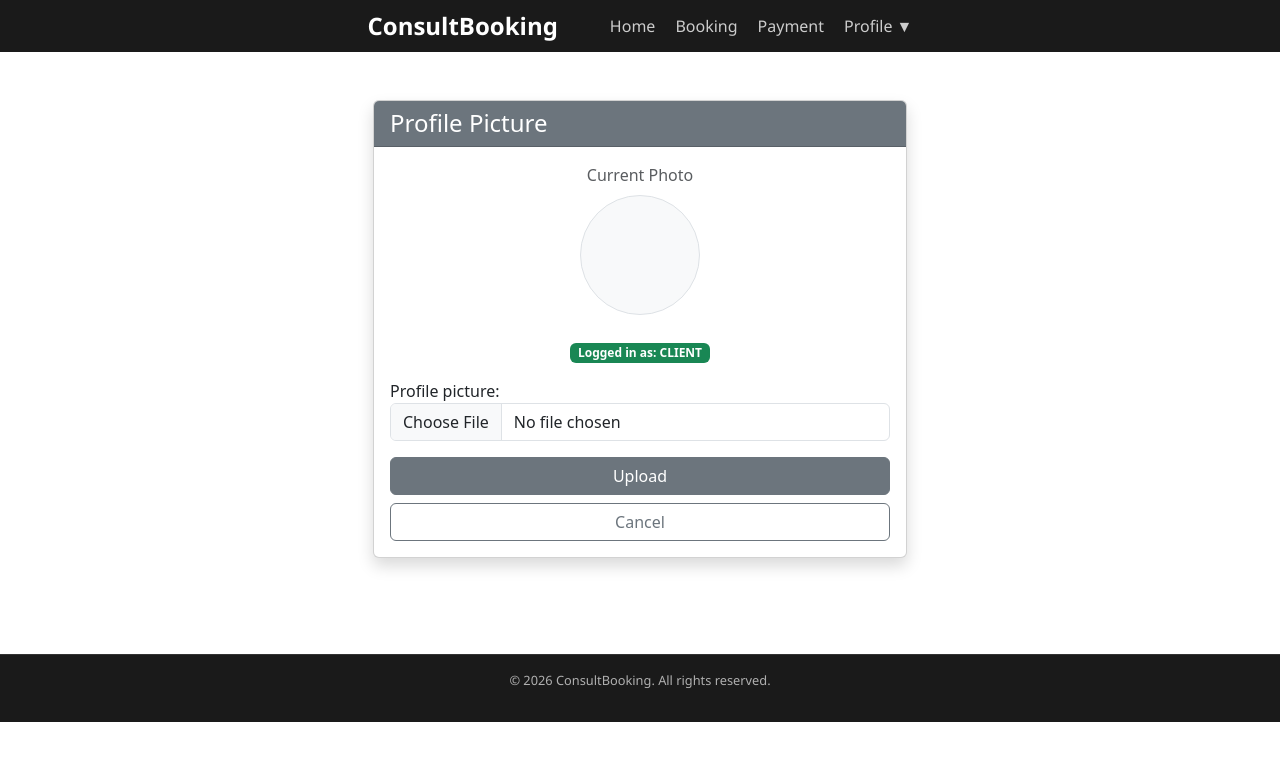
After one commit to Foreman-b/Consultant_Web_App, a Django app: page /update-profile/ in a window 1280 px wide. The commit adds this page. Shown: the top 761 px of the page. Run offline with Django 5.2, Linux system fonts and the light colour scheme; the visitor is signed in with stand-in values (Sample User, id 1); parts of the project's set-up code (start-up, migrations or seed data) failed here and were passed over.

Commit message:
Add update-profile to allow user to update their profile picture

```diff
--- a/app/forms.py
+++ b/app/forms.py
@@ -90,10 +90,11 @@ class UserUpdateForm(forms.ModelForm):
             self.fields[field].widget.attrs.update({'class': 'form-control'})
 
 
-class ProfilePictureForm(forms.ModelForm):
+
+class ProfileUpdateForm(forms.ModelForm):
     class Meta:
         model = CustomUser
         fields = ['profile_picture']
         widgets = {
-            'profile_picture': forms.FileInput(attrs={'class': 'form-control'})
+            'profile_picture': forms.FileInput(attrs={'class': 'form-control'}),
         }
--- /dev/null
+++ b/app/templates/app/update_profile.html
@@ -0,0 +1,80 @@
+{% extends 'app/base_nav_bar.html' %}
+{% load static %}
+
+{% block title %} Profile Picture {% endblock %}
+
+{% block extra_head %}
+<link rel="stylesheet" href="{% static 'css/styles.css' %}">
+    <link href="https://cdn.jsdelivr.net/npm/bootstrap@5.3.8/dist/css/bootstrap.min.css" rel="stylesheet" integrity="sha384-sRIl4kxILFvY47J16cr9ZwB07vP4J8+LH7qKQnuqkuIAvNWLzeN8tE5YBujZqJLB" crossorigin="anonymous">
+    <script src="https://cdn.jsdelivr.net/npm/bootstrap@5.3.8/dist/js/bootstrap.min.js" integrity="sha384-G/EV+4j2dNv+tEPo3++6LCgdCROaejBqfUeNjuKAiuXbjrxilcCdDz6ZAVfHWe1Y" crossorigin="anonymous"></script>
+{% endblock %}
+
+{% block content %}
+<div class="container mt-5">
+    <div class="row justify-content-center">
+        <div class="col-md-6">
+            <div class="card shadow">
+                <div class="card-header bg-secondary text-white">
+                    <h4 class="mb-0">Profile Picture</h4>
+                </div>
+                <div class="card-body">
+                    <form method="POST" enctype="multipart/form-data">
+                        {% csrf_token %}
+
+                        <div class="text-center mb-4">
+                            <label class="d-block mb-2 text-muted">Current Photo</label>
+                            {% if user.profile_picture %}
+                                <img id="image-preview" src="{{ user.profile_picture.url }}"
+                                     class="rounded-circle border"
+                                     style="width: 120px; height: 120px; object-fit: cover;">
+                            {% else %}
+                                <div id="image-placeholder" class="rounded-circle bg-light d-inline-flex align-items-center justify-content-center border"
+                                     style="width: 120px; height: 120px;">
+                                    <i class="bi bi-person-fill text-secondary" style="font-size: 3rem;"></i>
+                                </div>
+                                <img id="image-preview" src="#" class="rounded-circle border d-none"
+                                     style="width: 120px; height: 120px; object-fit: cover;">
+                            {% endif %}
+                        </div>
+
+                        <div class="mb-3 text-center">
+                            <span class="badge {% if user.role == 'CONSULTANT' %}bg-info{% else %}bg-success{% endif %}">
+                                Logged in as: {{ user.role }}
+                            </span>
+                        </div>
+
+                        <div class="mb-3">
+                            {{ form.as_p }}
+                        </div>
+
+                        <div class="d-grid gap-2">
+                            <button type="submit" class="btn btn-secondary"> Upload </button>
+                            <a href="{% if user.role == 'CONSULTANT' %}{% url 'profile' %}{% else %}{% url 'profile' %}{% endif %}"
+                               class="btn btn-outline-secondary">
+                               Cancel
+                            </a>
+                        </div>
+                    </form>
+                </div>
+            </div>
+        </div>
+    </div>
+</div>
+
+<script>
+    const fileInput = document.querySelector('input[type="file"]');
+    const preview = document.getElementById('image-preview');
+    const placeholder = document.getElementById('image-placeholder');
+
+    if (fileInput) {
+        fileInput.onchange = evt => {
+            const [file] = fileInput.files;
+            if (file) {
+                preview.src = URL.createObjectURL(file);
+                preview.classList.remove('d-none');
+                if (placeholder) placeholder.classList.add('d-none');
+            }
+        }
+    }
+</script>
+{% endblock %}
--- a/app/urls.py
+++ b/app/urls.py
@@ -16,6 +16,7 @@ urlpatterns = [
     path('update-status/<int:booking_id>/', views.update_booking_status, name='update-status'),
     path('update-link/<int:booking_id>/', views.update_meeting_link, name='update-link'),
 
+
     # Now let add payment urls
     path('pay/<int:booking_id>/', views.initialize_payment, name='initialize-payment'),
     path('verify-payment/', views.verify_payment, name='verify-payment'),
@@ -24,6 +25,8 @@ urlpatterns = [
 
     # Let path for client profile
     path('profile/', views.user_profile, name='profile'),
+    path('update-profile/', views.update_profile, name='update-profile'),
+
     path('availability-slot/', views.availability_slot, name='availability-slot'),
 
     # Let create session review right here
--- a/app/views.py
+++ b/app/views.py
@@ -3,7 +3,7 @@ from .models import Availability, Booking, CustomUser, Payment, Consultant_Profi
 from .forms import (
     UserRegisterForm, ConsultantProfileForm, UserUpdateForm,
     AvailabilityForm, BookingForm, PaymentForm, ReviewForm,
-    AvailabilityFormSet, ProfilePictureForm
+    AvailabilityFormSet, ProfileUpdateForm
 )
 from django.contrib.auth import authenticate, login, logout
 from django.contrib.auth.forms import AuthenticationForm
@@ -161,7 +161,7 @@ def initialize_payment(request, booking_id):
     amount = 500000     # this N5,000.00 in kobo
 
     # Let create re-usable payment
-    payment, create = Payment.objects.get_or_create(
+    payment, create = Payment.objects.create(
         booking =booking,
         defaults={"amount": amount}
     )
@@ -397,14 +397,19 @@ def session_review(request, booking_id):
 
 
 @login_required
-def upload_picture(request):
-    user = request.user
+def update_profile(request):
     if request.method == 'POST':
-        # We pass request.FILES because images are not in request.POST
-        formp = ProfilePictureForm(request.POST, request.FILES, instance=request.user)
-        if formp.is_valid():
-            formp.save()
-            return redirect('profile')
+        # request.FILES is the most important part!
+        form = ProfileUpdateForm(request.POST, request.FILES, instance=request.user)
+        if form.is_valid():
+            form.save()
+
+            # Redirect back to the correct dashboard based on role
+            if request.user.role == 'CONSULTANT':
+                return redirect('profile')
+            else:
+                return redirect('profile')
     else:
-        formp = ProfilePictureForm(instance=request.user)
-    return render(request, 'app/accounts.html', {'form': formp})
+        form = ProfileUpdateForm(instance=request.user)
+
+    return render(request, 'app/update_profile.html', {'form': form})
```
Also changed, not shown: app/templates/app/accounts.html (+15 -17 lines), consultant_web/settings.py (+14 -13 lines).
